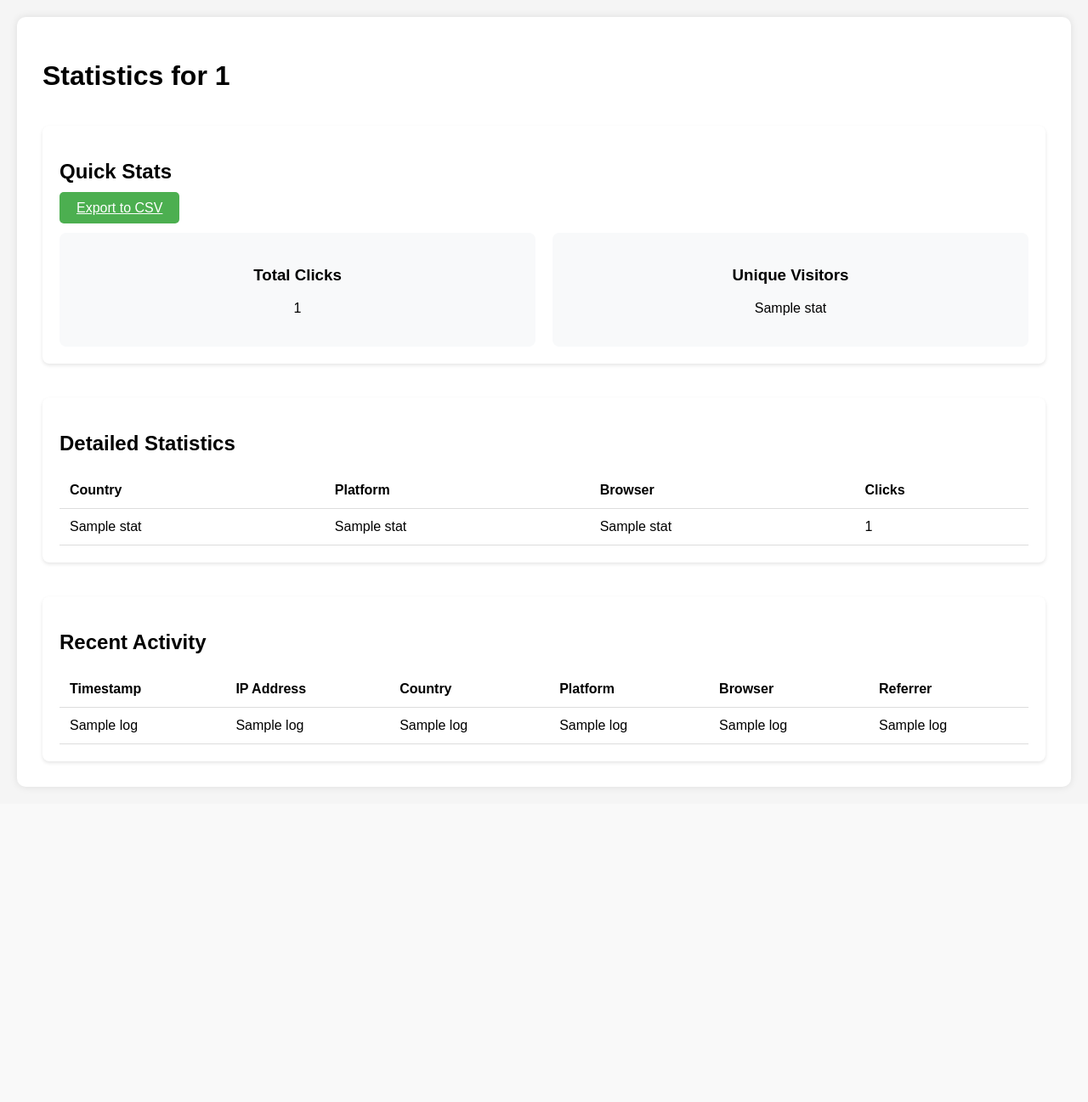
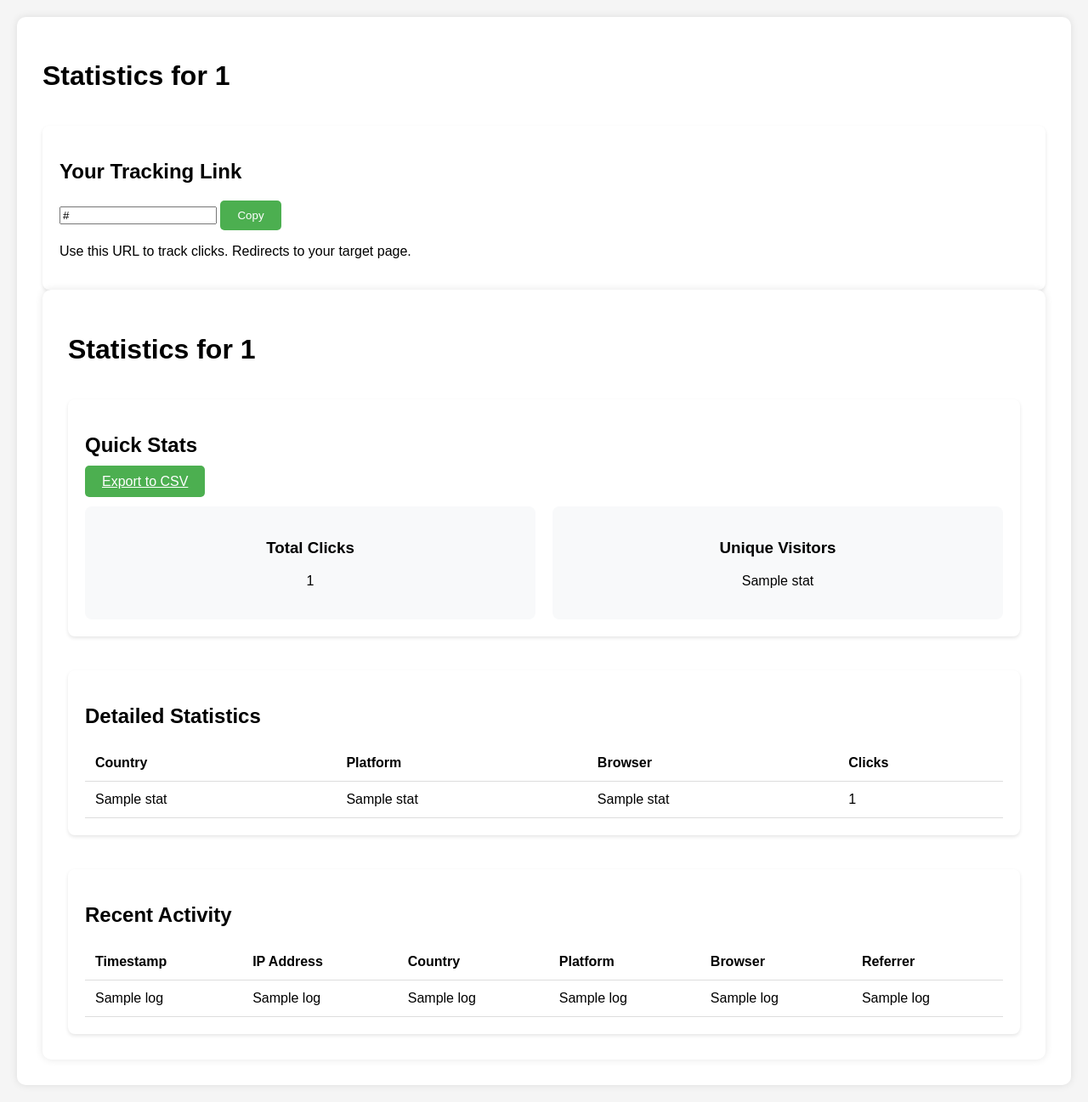
Before and after one commit to osmi-di/test1, a Flask app: template templates/stats.html in a window 1280 px wide. Shown: the whole page at 85% size. Before the commit the page ends 928 px from the top, so only its background shows below. Run offline with Flask 3, Linux system fonts and the light colour scheme; the template is opened without the code that fills it: most values are stand-ins (such as "Sample title", 1, 10 or a date in 2020).

Commit message:
Update stats.html

```diff
--- a/templates/stats.html
+++ b/templates/stats.html
@@ -5,6 +5,18 @@
     <link rel="stylesheet" href="{{ url_for('static', filename='style.css') }}">
 </head>
 <body>
+    <div class="container">
+    <h1>Statistics for {{ link_id }}</h1>
+
+    <!-- Добавленный блок -->
+    <div class="section">
+        <h2>Your Tracking Link</h2>
+        <div class="tracking-link-box">
+            <input type="text" id="trackingUrl" value="{{ tracking_url }}" readonly>
+            <button onclick="copyToClipboard()" class="btn">Copy</button>
+        </div>
+        <p class="hint">Use this URL to track clicks. Redirects to your target page.</p>
+    </div>
     <div class="container">
         <h1>Statistics for {{ link_id }}</h1>
 
```
